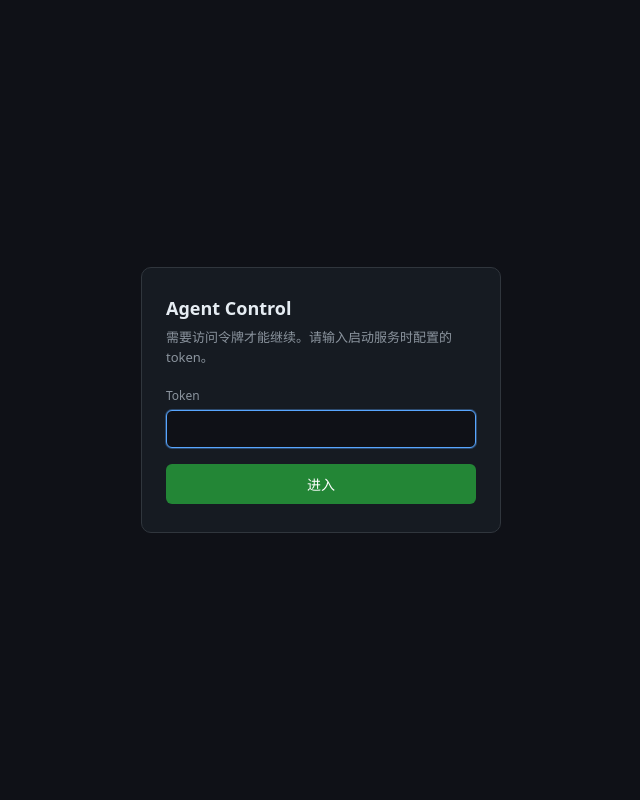
After one commit to yuzho-amd/tmux_ctl, a Flask app: page /login in a window 1280 px wide. The commit adds this page. Shown: the whole page, without its empty margins (319-959 px from the left). Run offline with Flask 3, Linux system fonts and the light colour scheme; parts of the project's set-up code (start-up, migrations or seed data) failed here and were passed over.

Commit message:
Add token authentication and bilingual README.
Require --token or AGENT_CTL_TOKEN at startup; protect UI and API via
cookie, Bearer header, or one-shot /auth URL. Split docs into README.md
(English) and README.cn.md (Chinese).

Co-authored-by: Cursor <cursoragent@cursor.com>

```diff
--- a/app.py
+++ b/app.py
@@ -3,8 +3,10 @@
 
 from __future__ import annotations
 
+import argparse
 import atexit
 import os
+import secrets
 import shutil
 import signal
 import socket
@@ -16,7 +18,7 @@ import uuid
 from dataclasses import dataclass, field
 from typing import Any
 
-from flask import Flask, jsonify, render_template, request
+from flask import Flask, jsonify, redirect, render_template, request
 
 import db
 
@@ -24,7 +26,51 @@ app = Flask(__name__)
 app.config["TEMPLATES_AUTO_RELOAD"] = True
 app.config["SEND_FILE_MAX_AGE_DEFAULT"] = 0
 app.jinja_env.auto_reload = True
+AUTH_TOKEN = ""
 db.init_db()
+
+
+def _configure_auth(token: str) -> None:
+    global AUTH_TOKEN
+    AUTH_TOKEN = token.strip()
+    app.config["AUTH_TOKEN"] = AUTH_TOKEN
+
+
+def _request_token() -> str:
+    auth = request.headers.get("Authorization", "")
+    if auth.startswith("Bearer "):
+        return auth[7:].strip()
+    return (
+        request.args.get("token", "").strip()
+        or request.headers.get("X-Agent-Token", "").strip()
+        or request.cookies.get("agent_ctl_token", "").strip()
+    )
+
+
+def _token_valid() -> bool:
+    if not AUTH_TOKEN:
+        return False
+    supplied = _request_token()
+    if not supplied:
+        return False
+    return secrets.compare_digest(supplied, AUTH_TOKEN)
+
+
+def _unauthorized_response():
+    if request.path.startswith("/api/"):
+        return jsonify({"error": "unauthorized"}), 401
+    if request.path != "/login":
+        return redirect("/login")
+    return render_template("login.html", error="")
+
+
+@app.before_request
+def _require_auth():
+    if request.endpoint in ("login", "auth_cookie"):
+        return None
+    if _token_valid():
+        return None
+    return _unauthorized_response()
 
 
 @app.after_request
@@ -397,6 +443,44 @@ def _watch_files() -> list[str]:
     return paths
 
 
+@app.route("/login", methods=["GET", "POST"])
+def login():
+    if _token_valid():
+        return redirect("/")
+    error = ""
+    if request.method == "POST":
+        token = (request.form.get("token") or "").strip()
+        if token and secrets.compare_digest(token, AUTH_TOKEN):
+            resp = redirect("/")
+            resp.set_cookie(
+                "agent_ctl_token",
+                token,
+                httponly=True,
+                samesite="Lax",
+                max_age=60 * 60 * 24 * 30,
+            )
+            return resp
+        error = "Token 无效"
+        return render_template("login.html", error=error), 401
+    return render_template("login.html", error="")
+
+
+@app.route("/auth")
+def auth_cookie():
+    token = request.args.get("token", "").strip()
+    if not token or not secrets.compare_digest(token, AUTH_TOKEN):
+        return render_template("login.html", error="Token 无效"), 401
+    resp = redirect("/")
+    resp.set_cookie(
+        "agent_ctl_token",
+        token,
+        httponly=True,
+        samesite="Lax",
+        max_age=60 * 60 * 24 * 30,
+    )
+    return resp
+
+
 @app.route("/")
 def index():
     return render_template(
@@ -535,11 +619,52 @@ def delete_session(session_id: str):
     return jsonify({"ok": True})
 
 
+def _parse_args() -> argparse.Namespace:
+    parser = argparse.ArgumentParser(description="Agent control terminal grid server")
+    parser.add_argument(
+        "--host",
+        default=os.environ.get("HOST", "0.0.0.0"),
+        help="bind address (default: 0.0.0.0, env HOST)",
+    )
+    parser.add_argument(
+        "-p",
+        "--port",
+        type=int,
+        default=int(os.environ.get("PORT", "5000")),
+        help="listen port (default: 5000, env PORT)",
+    )
+    parser.add_argument(
+        "--token",
+        default=os.environ.get("AGENT_CTL_TOKEN", ""),
+        help="access token (required; env AGENT_CTL_TOKEN)",
+    )
+    parser.add_argument(
+        "--debug",
+        action="store_true",
+        default=os.environ.get("DEBUG", "1").lower() in ("1", "true", "yes"),
+        help="enable Flask debug mode",
+    )
+    parser.add_argument(
+        "--no-debug",
+        action="store_true",
+        help="disable Flask debug mode",
+    )
+    args = parser.parse_args()
+    if args.no_debug:
+        args.debug = False
+    if not (args.token or "").strip():
+        parser.error("token is required — use --token or set AGENT_CTL_TOKEN")
+    return args
+
+
 if __name__ == "__main__":
-    host = os.environ.get("HOST", "0.0.0.0")
-    port = int(os.environ.get("PORT", "5000"))
-    debug = os.environ.get("DEBUG", "1").lower() in ("1", "true", "yes")
-    print(f"Agent control UI: http://127.0.0.1:{port}")
+    cli = _parse_args()
+    _configure_auth(cli.token)
+    host = cli.host
+    port = cli.port
+    debug = cli.debug
+    print(f"Agent control UI: http://127.0.0.1:{port}/")
+    print("Authentication: token required for all requests")
     if not _find_ttyd():
         print("Warning: ttyd not found — install ttyd before creating sessions.")
     else:
--- a/templates/index.html
+++ b/templates/index.html
@@ -678,7 +678,7 @@
 
   <script>
     const initialSessions = {{ initial_sessions | tojson }};
-    const fetchOpts = { cache: 'no-store' };
+    const fetchOpts = { cache: 'no-store', credentials: 'same-origin' };
     const grid = document.getElementById('grid');
     const addBtn = document.getElementById('addBtn');
     const resetLayoutBtn = document.getElementById('resetLayoutBtn');
--- /dev/null
+++ b/templates/login.html
@@ -0,0 +1,99 @@
+<!DOCTYPE html>
+<html lang="zh-CN">
+<head>
+  <meta charset="UTF-8">
+  <meta name="viewport" content="width=device-width, initial-scale=1.0">
+  <title>Agent Control — 登录</title>
+  <style>
+    * { box-sizing: border-box; margin: 0; padding: 0; }
+
+    body {
+      font-family: system-ui, -apple-system, sans-serif;
+      background: #0f1117;
+      color: #e6edf3;
+      min-height: 100vh;
+      display: flex;
+      align-items: center;
+      justify-content: center;
+      padding: 24px;
+    }
+
+    .card {
+      width: min(360px, 100%);
+      background: #161b22;
+      border: 1px solid #30363d;
+      border-radius: 10px;
+      padding: 28px 24px;
+    }
+
+    h1 {
+      font-size: 18px;
+      margin-bottom: 8px;
+    }
+
+    p {
+      font-size: 13px;
+      color: #8b949e;
+      margin-bottom: 20px;
+      line-height: 1.5;
+    }
+
+    label {
+      display: block;
+      font-size: 12px;
+      color: #8b949e;
+      margin-bottom: 6px;
+    }
+
+    input {
+      width: 100%;
+      background: #0f1117;
+      border: 1px solid #30363d;
+      color: #e6edf3;
+      padding: 10px 12px;
+      border-radius: 6px;
+      font-size: 14px;
+      outline: none;
+    }
+
+    input:focus {
+      border-color: #58a6ff;
+      box-shadow: 0 0 0 1px #58a6ff55;
+    }
+
+    button {
+      margin-top: 16px;
+      width: 100%;
+      background: #238636;
+      border: none;
+      color: #fff;
+      padding: 10px 12px;
+      border-radius: 6px;
+      font-size: 14px;
+      cursor: pointer;
+    }
+
+    button:hover { background: #2ea043; }
+
+    .error {
+      margin-top: 12px;
+      color: #f85149;
+      font-size: 13px;
+    }
+  </style>
+</head>
+<body>
+  <div class="card">
+    <h1>Agent Control</h1>
+    <p>需要访问令牌才能继续。请输入启动服务时配置的 token。</p>
+    <form method="post" action="/login">
+      <label for="token">Token</label>
+      <input id="token" name="token" type="password" autocomplete="current-password" required autofocus>
+      <button type="submit">进入</button>
+    </form>
+    {% if error %}
+    <div class="error">{{ error }}</div>
+    {% endif %}
+  </div>
+</body>
+</html>
```
Also changed, not shown: README.cn.md (added, +157 -0 lines), README.md.
